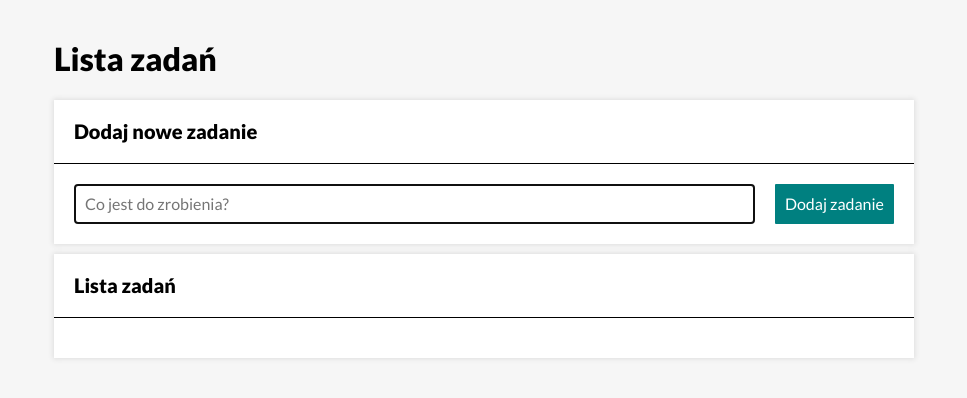
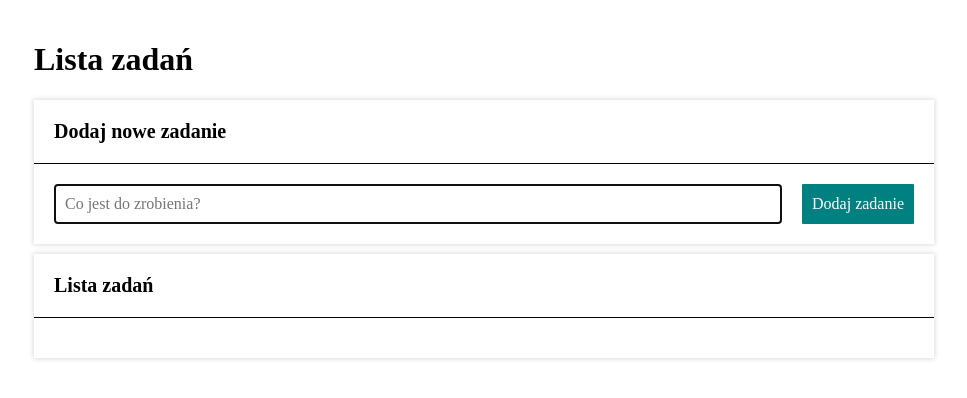
Before and after one commit to AngelikaKrygier/todo-list-react, a React (Create React App) app: page / in a window 1280 px wide. Shown: the top 398 px of the page, without its empty margins (156-1123 px from the left). Built offline with nearby package versions, Linux system fonts and the light colour scheme.

Commit message:
removed index.css in src

```diff
--- a/src/index.css
+++ /dev/null
@@ -1,15 +0,0 @@
-html {
-  box-sizing: border-box;
-}
-
-*,
-::after,
-::before {
-  box-sizing: inherit;
-}
-
-body {
-  background-color: rgb(246, 246, 246);
-  font-family: 'Lato', sans-serif;
-  word-break: break-word;
-}
--- a/src/index.js
+++ b/src/index.js
@@ -1,7 +1,6 @@
 import React from 'react';
 import ReactDOM from 'react-dom/client';
 import { ThemeProvider } from "styled-components";
-import './index.css';
 import App from './App';
 import reportWebVitals from './reportWebVitals';
 import { theme } from "./theme"
```
